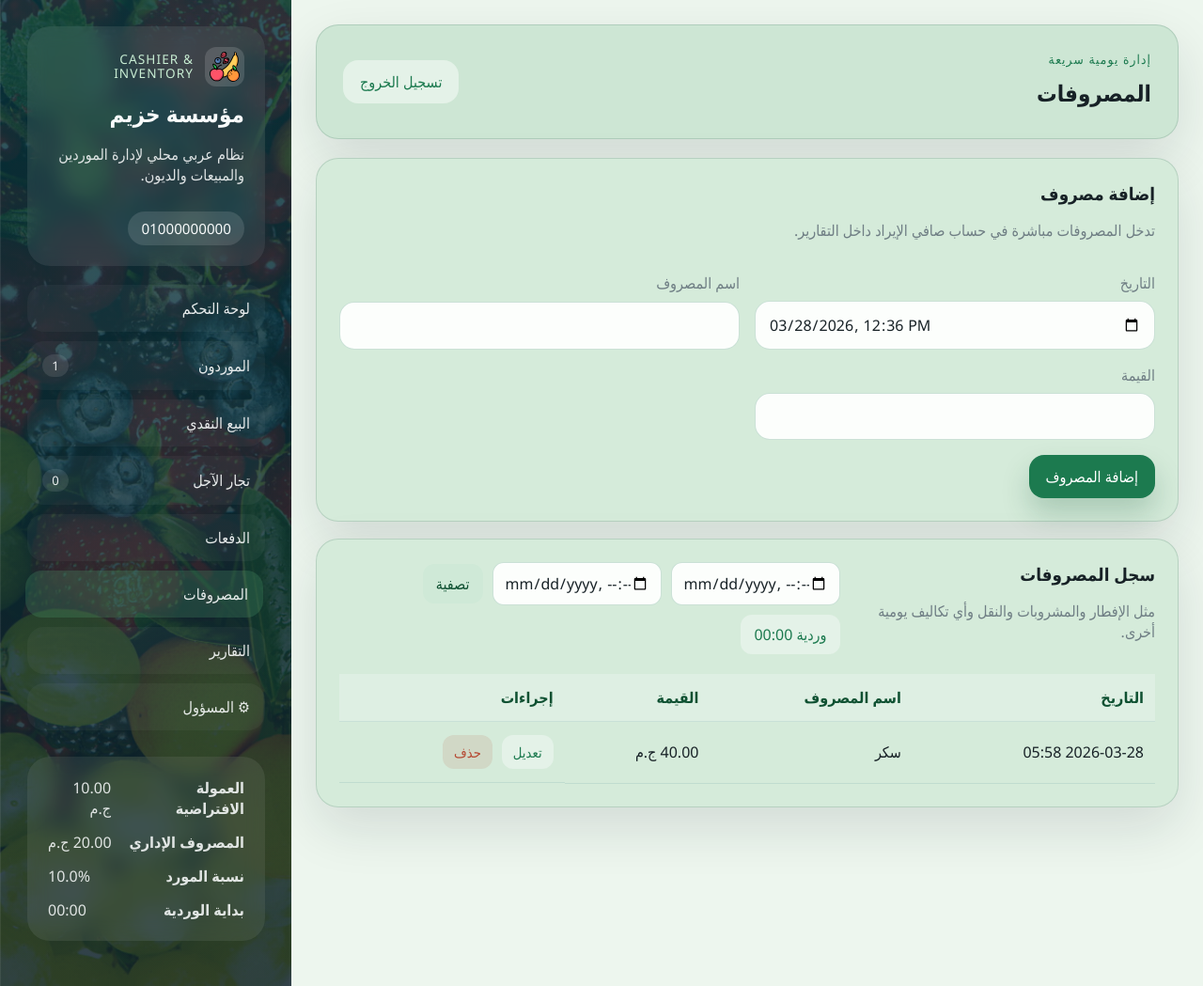
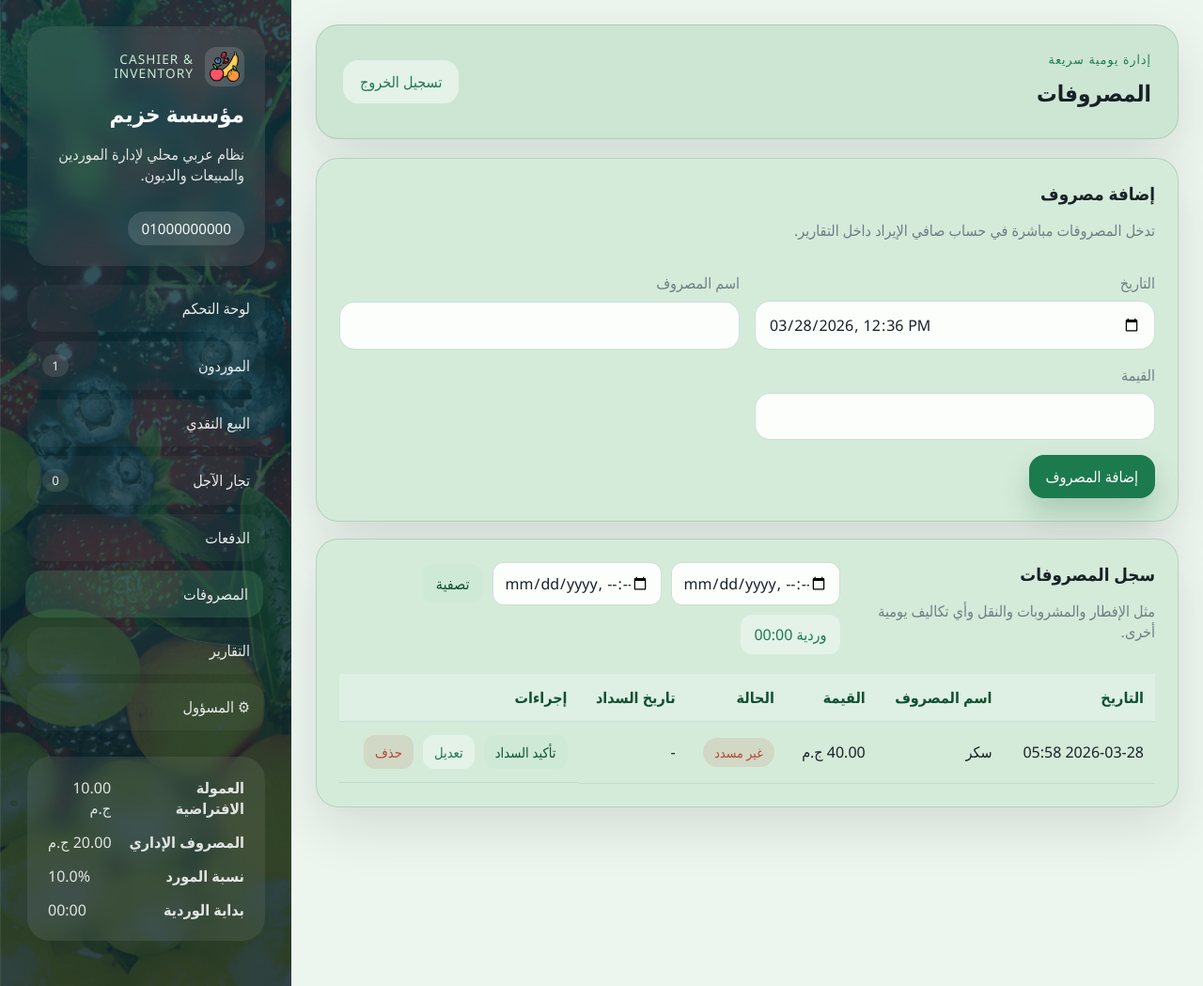
Before and after one commit to muhamedrar/Obour-Market-Cashier-System, a Flask app: page /expenses/ in a window 1280 px wide. Shown: the whole page at 94% size. Run offline with Flask 3, Linux system fonts and the light colour scheme; the visitor is signed in with stand-in values (Sample User, id 1).

Commit message:
added another kpi that views the current unpaid other expenses and when we pay them we can confirm that for each expense from the other expenses tab by admin

```diff
--- a/models/__init__.py
+++ b/models/__init__.py
@@ -63,6 +63,13 @@ def ensure_sqlite_columns():
                 "ALTER TABLE settings ADD COLUMN shift_cutoff_time VARCHAR(5) NOT NULL DEFAULT '00:00'"
             )
 
+    if "expenses" in inspector.get_table_names():
+        expense_columns = {column["name"] for column in inspector.get_columns("expenses")}
+        if "is_paid" not in expense_columns:
+            statements.append("ALTER TABLE expenses ADD COLUMN is_paid BOOLEAN NOT NULL DEFAULT 0")
+        if "paid_at" not in expense_columns:
+            statements.append("ALTER TABLE expenses ADD COLUMN paid_at DATETIME")
+
     if not statements:
         return
 
--- a/models/expense.py
+++ b/models/expense.py
@@ -1,6 +1,6 @@
 from datetime import datetime
 
-from sqlalchemy import DateTime, Float, Integer, String
+from sqlalchemy import Boolean, DateTime, Float, Integer, String
 from sqlalchemy.orm import Mapped, mapped_column
 
 from models import Base
@@ -13,3 +13,5 @@ class Expense(Base):
     date: Mapped[datetime] = mapped_column(DateTime, nullable=False, default=datetime.now)
     expense_name: Mapped[str] = mapped_column(String(120), nullable=False)
     amount: Mapped[float] = mapped_column(Float, nullable=False)
+    is_paid: Mapped[bool] = mapped_column(Boolean, nullable=False, default=False)
+    paid_at: Mapped[datetime | None] = mapped_column(DateTime, nullable=True)
--- a/routes/admin_routes.py
+++ b/routes/admin_routes.py
@@ -150,6 +150,7 @@ def report_pdf():
             ["عدد عمليات البيع", "-", "-", "-", str(breakdown["sales_count"])],
             ["إجمالي الديون المحصلة", "-", "-", "-", f"{breakdown['debt_paid_total']:.2f}"],
             ["إجمالي المصروفات الأخرى", "-", "-", "-", f"{breakdown['other_expenses_total']:.2f}"],
+            ["المصروفات الأخرى غير المسددة", "-", "-", "-", f"{breakdown['unpaid_other_expenses_total']:.2f}"],
             ["إجمالي الديون المسجلة", "-", "-", "-", f"{breakdown['debt_total']:.2f}"],
             ["إجمالي الإيراد", "-", "-", "-", f"{breakdown['total_revenue']:.2f}"],
             ["صافي الإيراد", "-", "-", "-", f"{breakdown['net_revenue']:.2f}"],
--- a/routes/expense_routes.py
+++ b/routes/expense_routes.py
@@ -1,3 +1,5 @@
+from datetime import datetime
+
 from flask import Blueprint, flash, redirect, render_template, request, session, url_for
 
 from models import get_session
@@ -64,6 +66,27 @@ def expenses():
     return render_template("expenses.html", **context)
 
 
+@expense_bp.route("/<int:expense_id>/confirm-payment", methods=["POST"])
+@admin_required
+def confirm_expense_payment(expense_id: int):
+    db_session = get_session()
+    expense = db_session.get(Expense, expense_id)
+    if not expense:
+        flash("المصروف غير موجود.", "error")
+        return redirect(url_for("expenses.expenses"))
+
+    if expense.is_paid:
+        flash("تم تأكيد سداد هذا المصروف مسبقاً.", "info")
+        return redirect(request.form.get("next") or url_for("expenses.expenses"))
+
+    expense.is_paid = True
+    expense.paid_at = datetime.now()
+    db_session.add(expense)
+    db_session.commit()
+    flash("تم تأكيد سداد المصروف.", "success")
+    return redirect(request.form.get("next") or url_for("expenses.expenses"))
+
+
 @expense_bp.route("/<int:expense_id>/delete", methods=["POST"])
 @admin_required
 def delete_expense(expense_id: int):
--- a/templates/dashboard.html
+++ b/templates/dashboard.html
@@ -44,6 +44,10 @@
     <article class="kpi-card">
         <span>المصروفات الأخرى</span>
         <strong>{{ metrics.other_expenses_total|currency }}</strong>
+    </article>
+    <article class="kpi-card">
+        <span>المصروفات الأخرى غير المسددة</span>
+        <strong>{{ metrics.unpaid_other_expenses_total|currency }}</strong>
     </article>
     <article class="kpi-card">
         <span>إجمالي الديون القائمة</span>
--- a/templates/expenses.html
+++ b/templates/expenses.html
@@ -54,6 +54,8 @@
                         <th>التاريخ</th>
                         <th>اسم المصروف</th>
                         <th>القيمة</th>
+                        <th>الحالة</th>
+                        <th>تاريخ السداد</th>
                         <th>إجراءات</th>
                     </tr>
                 </thead>
@@ -63,8 +65,20 @@
                             <td>{{ expense.date|date_ar }}</td>
                             <td>{{ expense.expense_name }}</td>
                             <td>{{ expense.amount|currency }}</td>
+                            <td>
+                                <span class="status {{ 'paid' if expense.is_paid else 'unpaid' }}">
+                                    {{ "مدفوع" if expense.is_paid else "غير مسدد" }}
+                                </span>
+                            </td>
+                            <td>{{ expense.paid_at|date_ar if expense.paid_at else "-" }}</td>
                             <td class="actions-cell">
                                 {% if is_admin %}
+                                    {% if not expense.is_paid %}
+                                        <form method="post" action="{{ url_for('expenses.confirm_expense_payment', expense_id=expense.id) }}">
+                                            <input type="hidden" name="next" value="{{ request.full_path if request.query_string else request.path }}">
+                                            <button class="btn btn-small btn-secondary" type="submit" data-confirm="تأكيد سداد هذا المصروف؟">تأكيد السداد</button>
+                                        </form>
+                                    {% endif %}
                                     <a class="btn btn-small btn-ghost" href="{{ url_for('expenses.expenses', edit=expense.id) }}">تعديل</a>
                                     <form method="post" action="{{ url_for('expenses.delete_expense', expense_id=expense.id) }}">
                                         <button class="btn btn-small btn-danger" type="submit" data-confirm="هل تريد حذف المصروف؟">حذف</button>
@@ -75,7 +89,7 @@
                             </td>
                         </tr>
                     {% else %}
-                        <tr><td colspan="4" class="empty-state">لا توجد مصروفات مسجلة.</td></tr>
+                        <tr><td colspan="6" class="empty-state">لا توجد مصروفات مسجلة.</td></tr>
                     {% endfor %}
                 </tbody>
             </table>
--- a/templates/reports.html
+++ b/templates/reports.html
@@ -65,6 +65,10 @@
         <article class="kpi-card">
             <span>المصروفات الأخرى</span>
             <strong>{{ breakdown.other_expenses_total|currency }}</strong>
+        </article>
+        <article class="kpi-card">
+            <span>المصروفات غير المسددة</span>
+            <strong>{{ breakdown.unpaid_other_expenses_total|currency }}</strong>
         </article>
     </div>
 </section>
--- a/utils/helpers.py
+++ b/utils/helpers.py
@@ -517,6 +517,12 @@ def revenue_breakdown(db_session, date_from: str | None = None, date_to: str | N
     expenses_query = select(func.coalesce(func.sum(Expense.amount), 0))
     expenses_query = apply_date_range(expenses_query, Expense.date, date_from, date_to)
     other_expenses_total = float(db_session.scalar(expenses_query) or 0)
+    paid_expenses_query = select(func.coalesce(func.sum(Expense.amount), 0)).where(Expense.is_paid.is_(True))
+    paid_expenses_query = apply_date_range(paid_expenses_query, Expense.date, date_from, date_to)
+    paid_other_expenses_total = float(db_session.scalar(paid_expenses_query) or 0)
+    unpaid_expenses_query = select(func.coalesce(func.sum(Expense.amount), 0)).where(Expense.is_paid.is_(False))
+    unpaid_expenses_query = apply_date_range(unpaid_expenses_query, Expense.date, date_from, date_to)
+    unpaid_other_expenses_total = float(db_session.scalar(unpaid_expenses_query) or 0)
     debt_total_query = select(func.coalesce(func.sum(SpecialRetailer.total_price), 0))
     debt_total_query = apply_date_range(debt_total_query, SpecialRetailer.date, date_from, date_to)
     debt_total = float(db_session.scalar(debt_total_query) or 0)
@@ -530,13 +536,15 @@ def revenue_breakdown(db_session, date_from: str | None = None, date_to: str | N
 
     total_revenue = round(retail_total + debt_total, 2)
     net_revenue = round(total_revenue - supplier_costs - other_expenses_total, 2)
-    current_revenue = round(retail_total + debt_paid_total - other_expenses_total, 2)
+    current_revenue = round(retail_total + debt_paid_total - paid_other_expenses_total, 2)
 
     return {
         "commission_total": round(float(commission_total), 2),
         "admin_fees_total": round(float(admin_fees_total), 2),
         "supplier_cost_total": supplier_costs,
         "other_expenses_total": round(other_expenses_total, 2),
+        "paid_other_expenses_total": round(paid_other_expenses_total, 2),
+        "unpaid_other_expenses_total": round(unpaid_other_expenses_total, 2),
         "debt_total": round(debt_total, 2),
         "debt_paid_total": debt_paid_total,
         "sales_count": int(sales_count),
```
Also changed, not shown: data/cashier.db.
